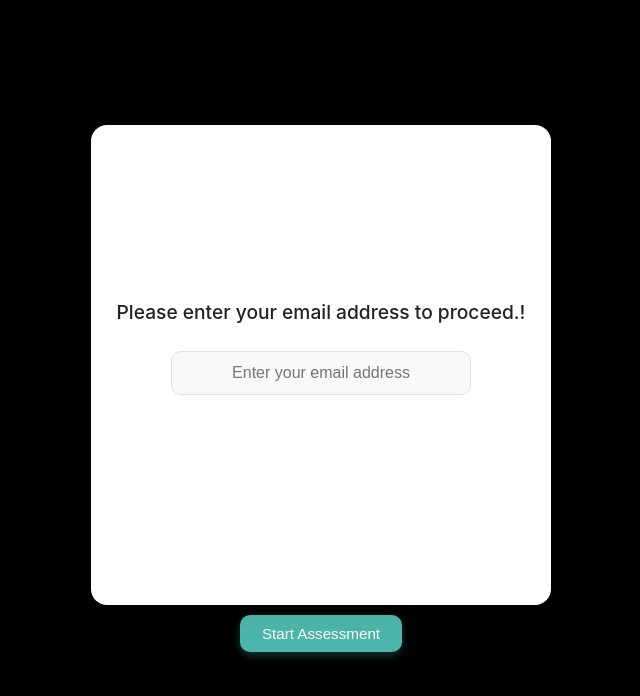
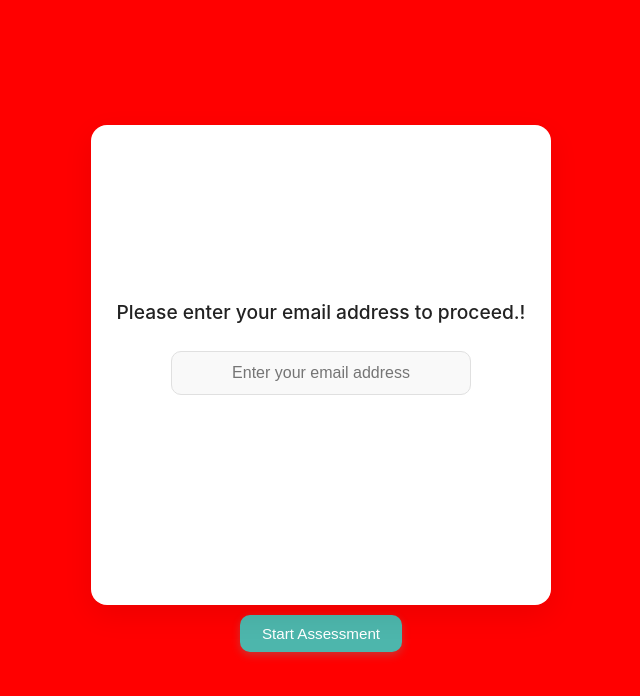
Before and after one commit to HosseinGit/neuropass, a plain HTML site: page index2.html in a window 1280 px wide. Shown: the whole page, without its empty margins (319-959 px from the left). Drawn offline with Linux system fonts and the light colour scheme.

Commit message:
Update index2.html

```diff
--- a/index2.html
+++ b/index2.html
@@ -11,7 +11,7 @@
         body {
             font-family: -apple-system, BlinkMacSystemFont, "Segoe UI", Roboto, Helvetica, Arial, sans-serif, "Apple Color Emoji", "Segoe UI Emoji", "Segoe UI Symbol";
             line-height: 1.6;
-            background-color: black; /*black; /*#ffffff;*/
+            background-color: red; /*black; /*#ffffff;*/
             /* --- CHANGED: Reduced top/bottom page padding --- */
             padding: 1px 1px; /* Was 20/10px 15px */
             overflow-x: hidden;
```
